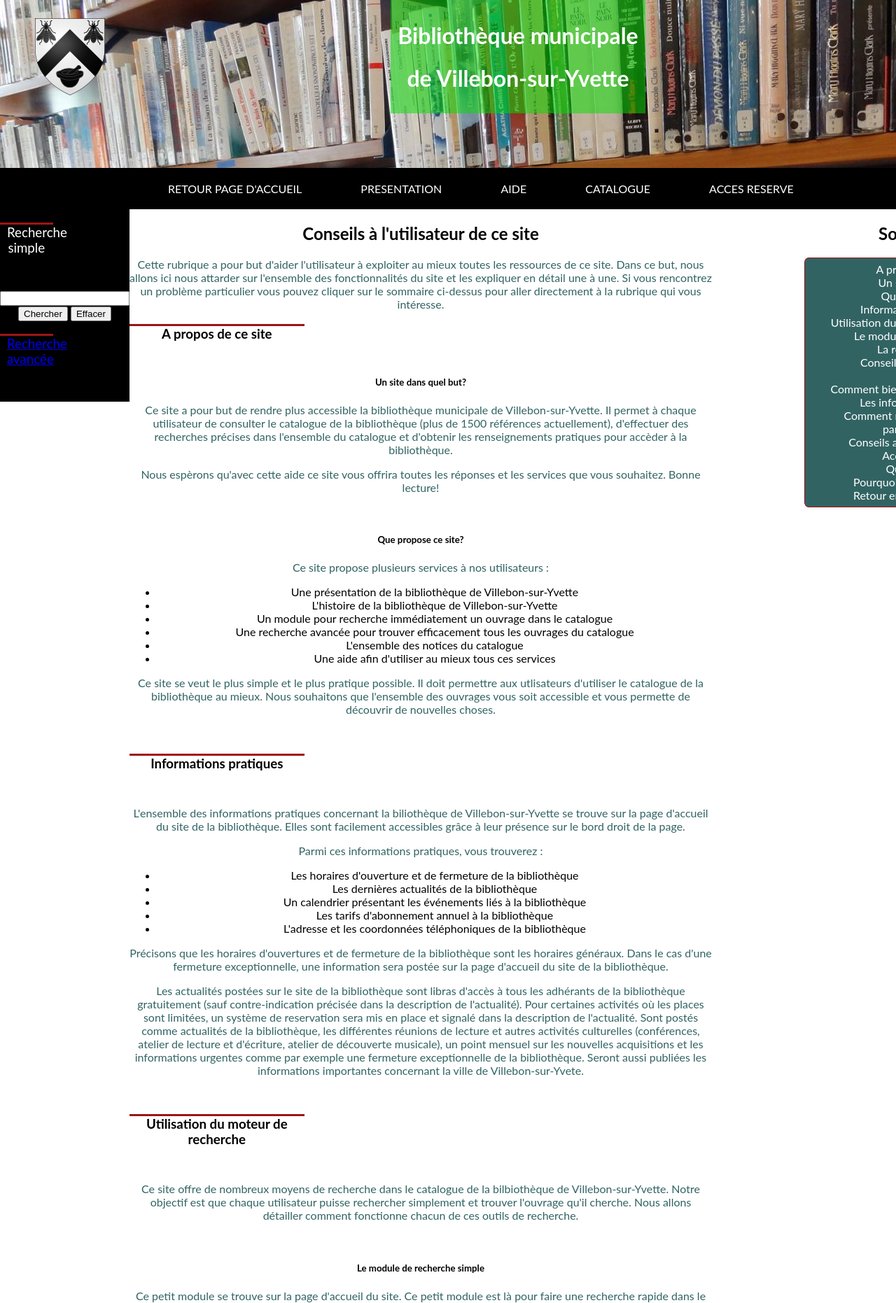
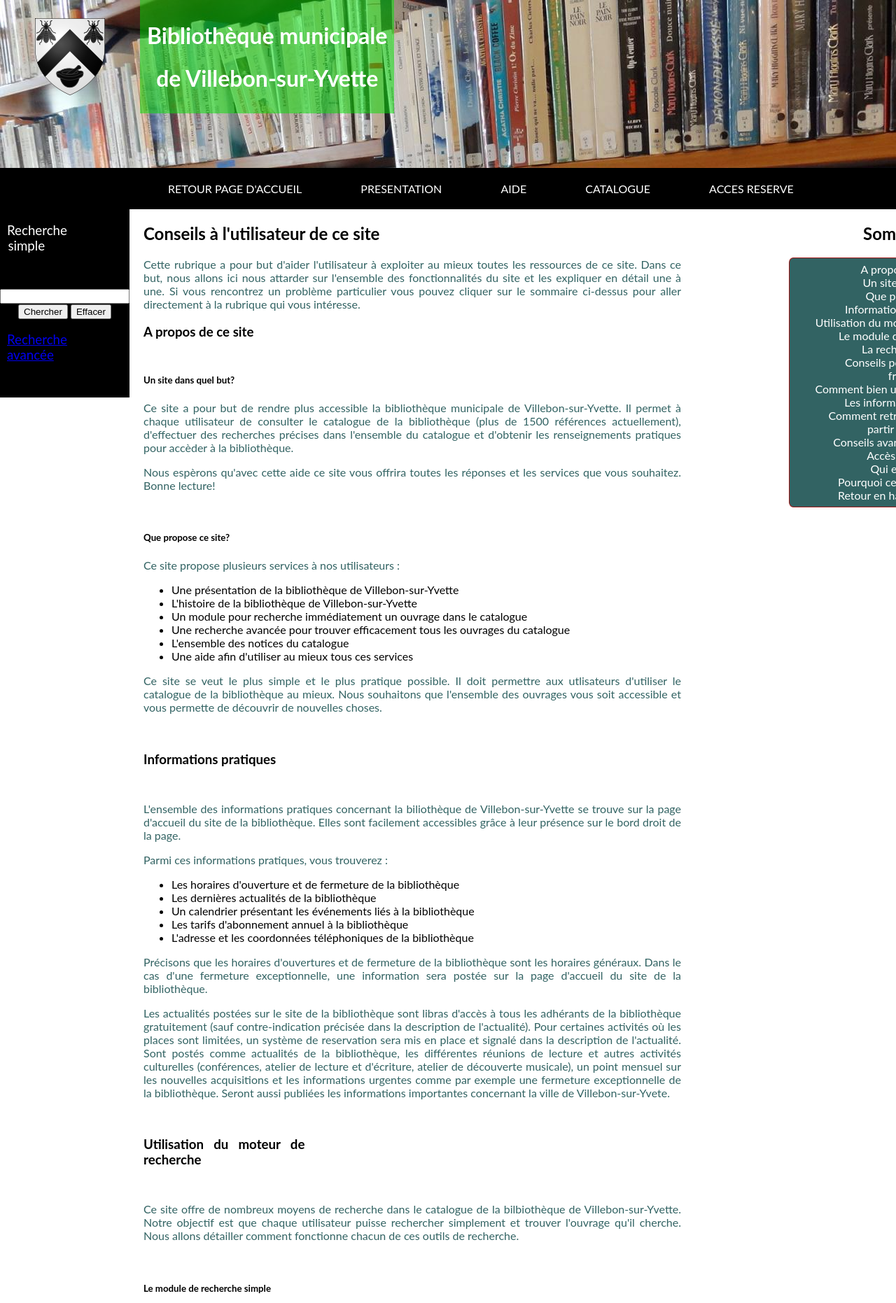
Before and after one commit to Villebon-Sur-Yvette/Projet-catalogue-PHP, a PHP site: page /html/aide_utilisateur.php in a window 1280 px wide. Shown: the top 1862 px of the page at 70% size. Run offline with PHP 8.4, Linux system fonts and the light colour scheme.

Commit message:
css page aide utilisateur
amélioration de l’aspect

```diff
--- a/css/aide.css
+++ b/css/aide.css
@@ -27,8 +27,9 @@ div.logo {
 div#titrepp {
     padding: 10px;
     display: inline-block;
-    float: top;
+    float: left; /* pour mettre le titre à gauche  */
     background-color: rgba(0,225,0,0.5)
+
 }
 
 h1 {
@@ -142,7 +143,7 @@ li li:hover ul li a {
 }
 
 
-/*Sommaire*/
+/***** Sommaire de l'aide*****/
 #sommaire {
 	list-style: none;
 	text-decoration: none;
@@ -153,6 +154,7 @@ li li:hover ul li a {
 }
 
 #sommaire li {
+
 	list-style: none;
 	color: white;
 }
@@ -163,7 +165,7 @@ li li:hover ul li a {
 }
 
 /*Aspect au passage de la souris*/
-#sommaire a:hover {
+#sommaire > a:hover {
 	background: #9e1515;
 }
 
@@ -178,13 +180,15 @@ li li:hover ul li a {
 .help {
 	display: inline-block;
 	float: left;
-	width: 65%;
+    text-align: justify; /*justifie le texte */
+    margin-left: 20px;
+    width: 60%;
 }
 
 /*Aspect général de l'aide*/
 /*Titre*/
 h3 {
-	border-top: 3px solid #9e1515;
+	/*border-top: 3px solid #9e1515;*/
     margin-bottom: 50px;
     width: 30%;
 }
```
